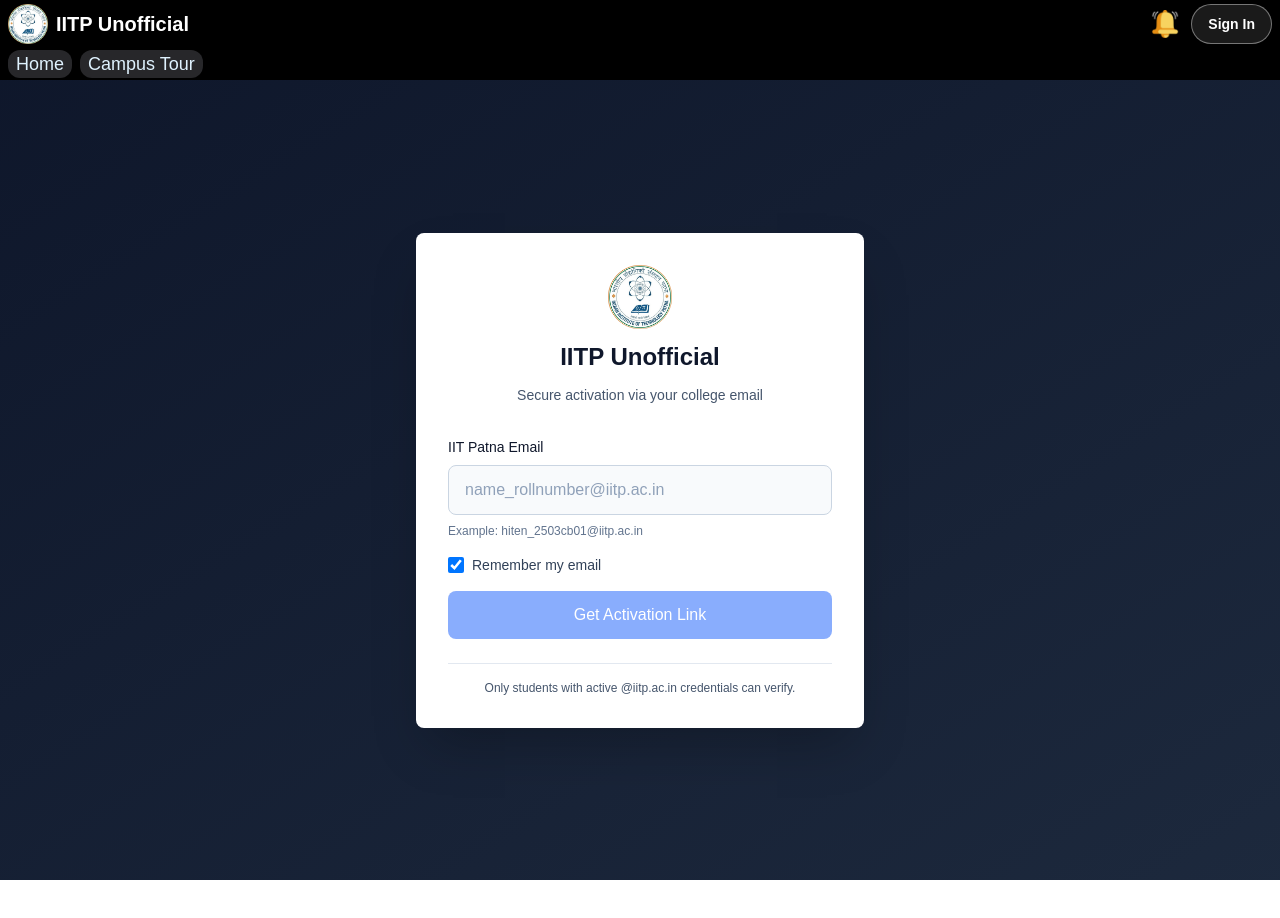
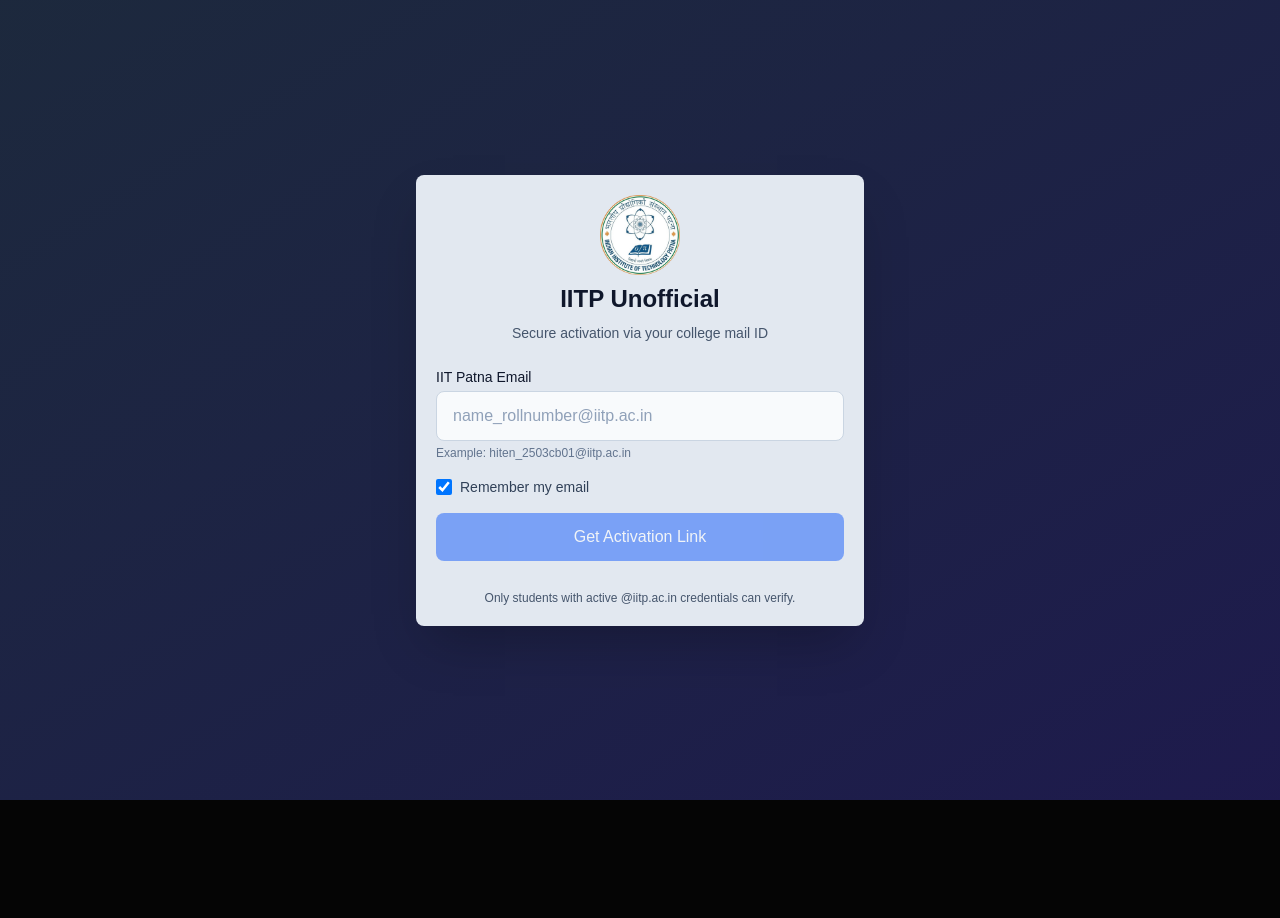
Before and after one commit to Navin-Prabhakar/Campus-Utility, a Next.js app: page /signin in a window 1280 px wide. Shown: the top 918 px of the page. After the commit the page ends 800 px from the top, so only its background shows below. Built offline with nearby package versions, Linux system fonts and the light colour scheme; no server answers.

Commit message:
ui design count 5

```diff
--- a/app/components/Header.tsx
+++ b/app/components/Header.tsx
@@ -165,15 +165,15 @@
       </div>
 
       {/* Lower Header */}
-      <div className="flex h-8 bg-black items-center justify-between px-2">
+      <div className="flex h-8 bg-zinc-900 items-center justify-between px-2">
         <div className="flex items-center gap-2">
           {/* 🛠️ MODIFIED: Added dynamic text/bg classes based on active state */}
           <div className={`rounded-xl items-center justify-between px-2 transition-colors duration-100 ${
-            isHomeActive ? "bg-slate-200 text-zinc-800 " : "bg-zinc-800 text-sky-100"
+            isHomeActive ? "bg-slate-300 text-zinc-800 " : "bg-zinc-600 text-white"
           }`}>
             <Link
               href="/"
-              className="flex items-center gap-0 text-inherit text-lg"
+              className="flex items-center gap-0 text-inherit text-md"
               aria-label="Go to home page"
             >
               <span>Home</span>
@@ -182,11 +182,11 @@
 
           {/* 🛠️ MODIFIED: Added dynamic text/bg classes based on active state */}
           <div className={`rounded-xl items-center justify-between px-2 transition-colors duration-200 ${
-            isTourActive ? "bg-slate-200 text-zinc-800 " : "bg-zinc-800 text-sky-100"
+            isTourActive ? "bg-slate-300 text-zinc-800 " : "bg-zinc-600 text-white"
           }`}>
             <Link
               href="/tour"
-              className="flex items-center gap-0 text-inherit text-lg"
+              className="flex items-center gap-0 text-inherit text-md"
               aria-label="Go to campus tour page"
             >
               <span>Campus Tour</span>
--- a/app/layout.tsx
+++ b/app/layout.tsx
@@ -1,10 +1,9 @@
+// app/layout.tsx
 import type { Metadata } from "next";
 import { Geist, Geist_Mono } from "next/font/google";
 import "./globals.css";
 import { AuthSessionProvider } from "./providers";
 import { Analytics } from "@vercel/analytics/next";
-import Header from "./components/Header";
-import BottomTabs from "./components/BottomTabs";
 
 const geistSans = Geist({
   variable: "--font-geist-sans",
@@ -31,22 +30,9 @@
       lang="en"
       className={`${geistSans.variable} ${geistMono.variable} min-h-full bg-[#050505] antialiased`}
     >
-      {/* 🛠️ FIX: Changed h-screen/overflow-hidden to min-h-screen to allow native window scrolling */}
       <body className="min-h-screen w-full bg-[#050505] text-zinc-300">
         <AuthSessionProvider>
-
-          {/* Header handles its own 'fixed' positioning and translation states */}
-          <Header />
-
-          {/* 📜 DYNAMIC ACTIVE VIEW CONTENT */}
-          {/* 🛠️ FIX: Added padding top (pt-20) for the double header and padding bottom (pb-16) for BottomTabs so content isn't cut off */}
-          <main className="w-full pt-20 pb-16 min-h-screen">
-            {children}
-          </main>
-
-          {/* Bottom tabs handles its own tracking elements */}
-          <BottomTabs />
-
+          {children}
         </AuthSessionProvider>
         <Analytics />
       </body>
--- a/app/signin/page.tsx
+++ b/app/signin/page.tsx
@@ -66,7 +66,7 @@
       }
 
       setStep("sent");
-      setInfo("📩 Activation link sent! Please open your official Microsoft Outlook mail app to verify.");
+      setInfo("📩 Activation link sent! Please open your official Microsoft Outlook mail app and click the link to login.");
       setCountdown(60); // Start the 60 seconds cooldown
 
       if (rememberDevice && typeof window !== "undefined") {
@@ -81,22 +81,22 @@
   };
 
   return (
-    <div className="flex min-h-screen flex-col items-center justify-center gap-8 bg-gradient-to-br from-slate-900 to-slate-800 px-4">
-      <div className="w-full max-w-md rounded-lg bg-white p-8 shadow-2xl">
-        <div className="mb-8 flex flex-col items-center gap-3">
+    <div className="flex min-h-screen flex-col items-center justify-center gap-8 bg-gradient-to-br from-slate-800 to-indigo-950 px-4">
+      <div className="w-full max-w-md rounded-lg bg-slate-200 p-5 shadow-2xl">
+        <div className="mb-6 flex flex-col items-center gap-2">
           <Image
             src="/iitp-logo.png"
             alt="IIT Patna logo"
-            width={80}
-            height={80}
-            className="h-16 w-16"
+            width={1080}
+            height={1080}
+            className="h-20 w-20"
           />
           <h1 className="text-center text-2xl font-bold text-slate-900">IITP Unofficial</h1>
-          <p className="text-center text-sm text-slate-600">Secure activation via your college email</p>
+          <p className="text-center text-sm text-slate-600">Secure activation via your college mail ID</p>
         </div>
 
         <form onSubmit={sendActivationLink} className="flex flex-col gap-4">
-          <div className="flex flex-col gap-2">
+          <div className="flex flex-col gap-1">
             <label htmlFor="email" className="text-sm font-medium text-slate-900">
               IIT Patna Email
             </label>
@@ -128,11 +128,8 @@
           {info && (
             <div className="rounded-lg bg-blue-50 p-3 text-sm text-blue-700 border border-blue-200 flex flex-col gap-1">
               <p>{info}</p>
-              {countdown > 0 && (
-                <p className="text-xs font-semibold text-blue-800 animate-pulse mt-1">
-                  ⏳ Please wait at least {countdown} seconds before requesting another link.
-                </p>
-              )}
+              {countdown > 0
+              }
             </div>
           )}
 
@@ -163,7 +160,7 @@
           )}
         </form>
 
-        <div className="mt-6 border-t border-slate-200 pt-4">
+        <div className="mt-4 border-t border-slate-200 pt-3">
           <p className="text-center text-xs text-slate-600">
             Only students with active @iitp.ac.in credentials can verify.
           </p>
```
